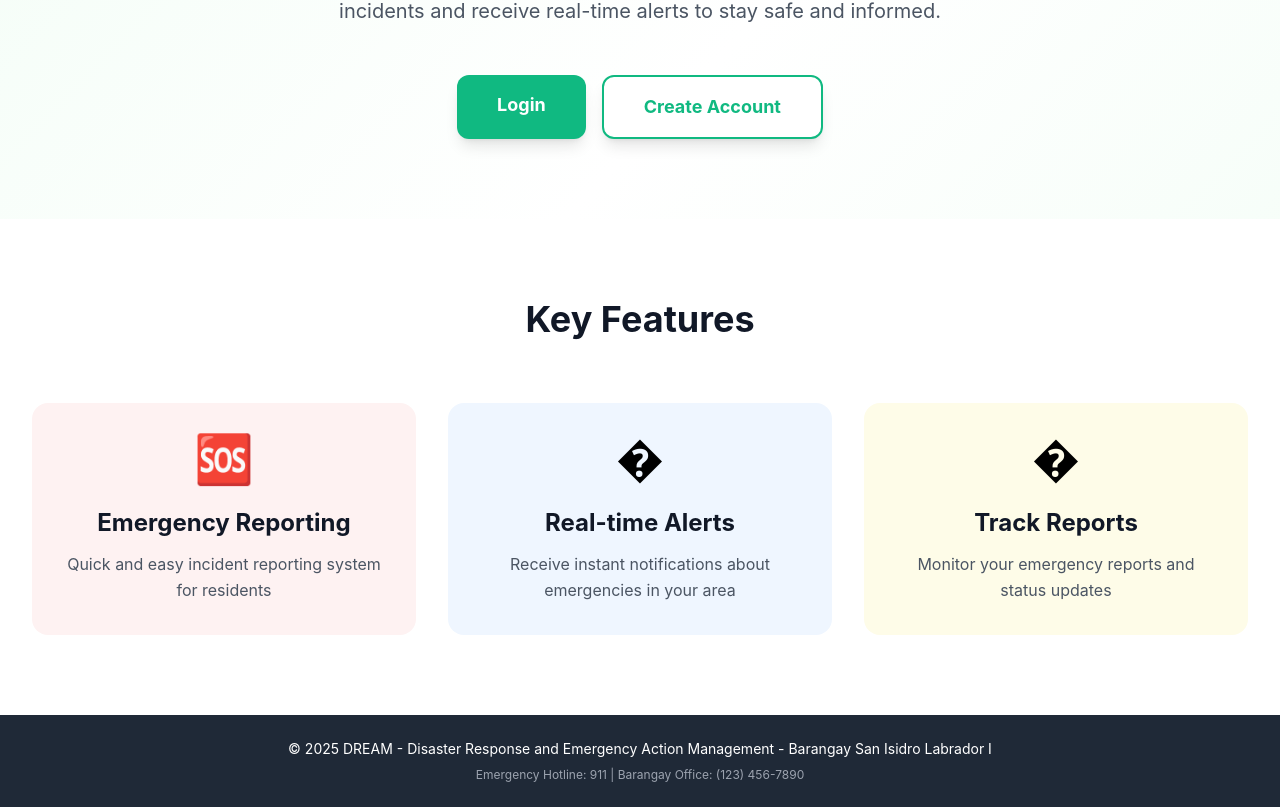
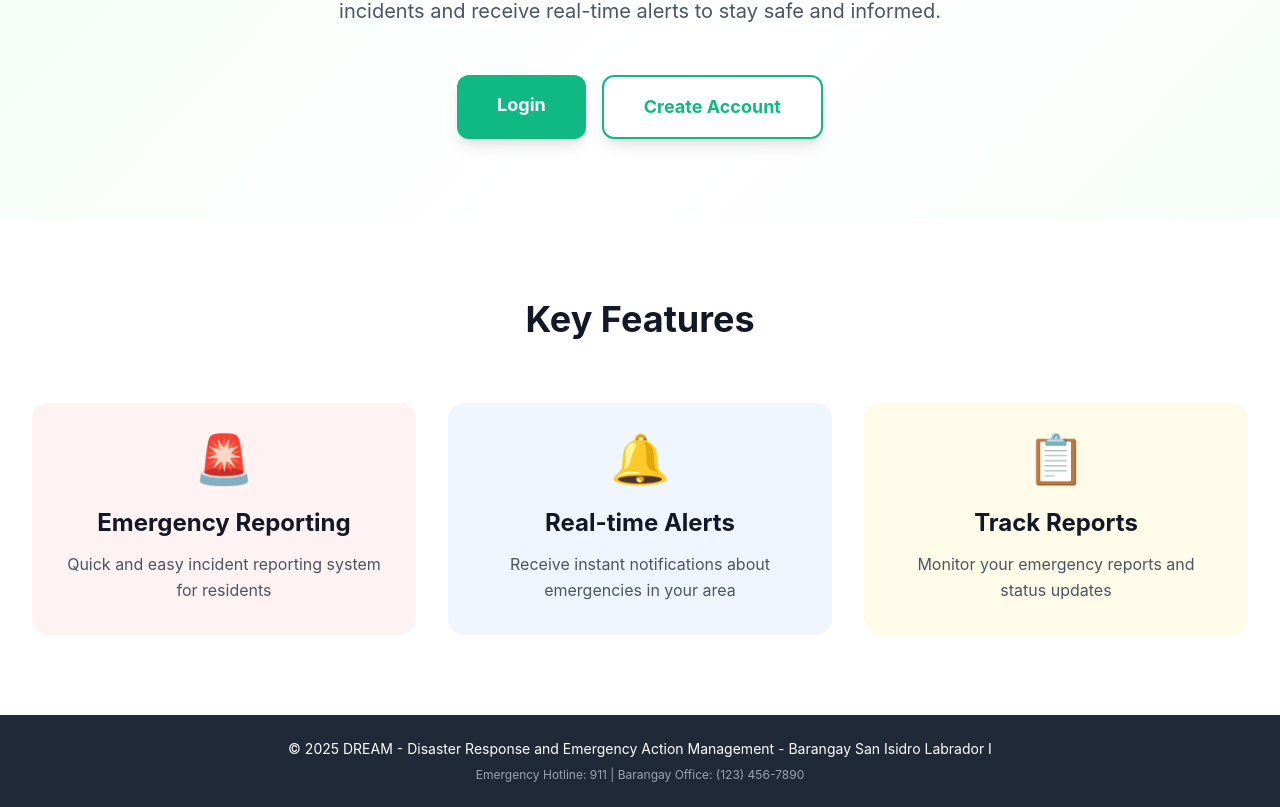
Before and after one commit to LeeDev428/RespondaPH, a React (Vite) app in the folder web/: page / in a window 1280 px wide. Shown: the part 526-1333 px from the top of the page. Built offline with nearby package versions, Linux system fonts and the light colour scheme.

Commit message:
Update LandingPage.jsx

```diff
--- a/web/src/pages/LandingPage.jsx
+++ b/web/src/pages/LandingPage.jsx
@@ -57,7 +57,7 @@ const LandingPage = () => {
             </h2>
             <div className="grid md:grid-cols-3 gap-8">
               <div className="text-center p-8 rounded-2xl bg-red-50 hover:shadow-xl transition-all transform hover:-translate-y-1">
-                <div className="text-5xl mb-6">🆘</div>
+                <div className="text-5xl mb-6">🚨</div>
                 <h3 className="text-2xl font-bold text-gray-900 mb-3">
                   Emergency Reporting
                 </h3>
@@ -67,7 +67,7 @@ const LandingPage = () => {
               </div>
 
               <div className="text-center p-8 rounded-2xl bg-blue-50 hover:shadow-xl transition-all transform hover:-translate-y-1">
-                <div className="text-5xl mb-6">�</div>
+                <div className="text-5xl mb-6">🔔</div>
                 <h3 className="text-2xl font-bold text-gray-900 mb-3">
                   Real-time Alerts
                 </h3>
@@ -77,7 +77,7 @@ const LandingPage = () => {
               </div>
 
               <div className="text-center p-8 rounded-2xl bg-yellow-50 hover:shadow-xl transition-all transform hover:-translate-y-1">
-                <div className="text-5xl mb-6">�</div>
+                <div className="text-5xl mb-6">📋</div>
                 <h3 className="text-2xl font-bold text-gray-900 mb-3">
                   Track Reports
                 </h3>
```
